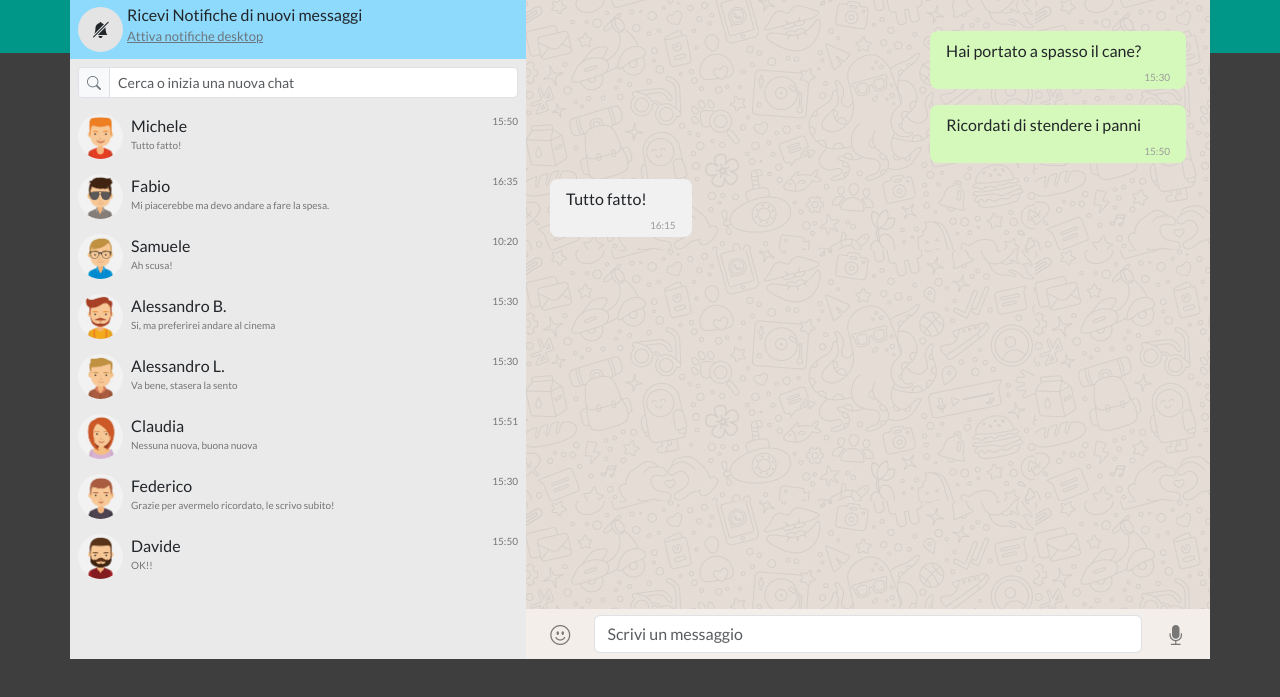
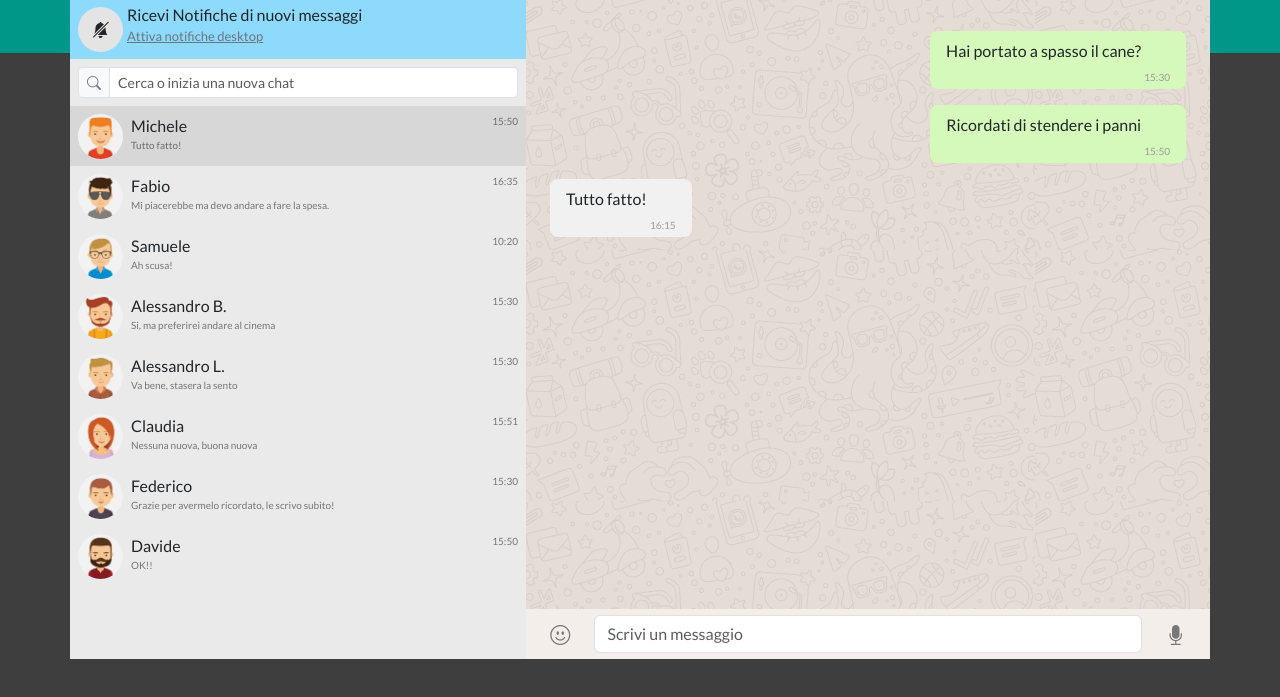
Before and after one commit to simopucci/vue-boolzapp, a plain HTML site: page index.html in a window 1280 px wide. Shown: the part 67-764 px from the top of the page. Drawn offline with nearby package versions, Linux system fonts and the light colour scheme.

Commit message:
feat: add active class

```diff
--- a/css/style.css
+++ b/css/style.css
@@ -37,6 +37,10 @@ i {
 
     background-color: rgb(234,234,234);
     overflow: auto;
+}
+
+.active {
+    background-color: rgb(215, 215, 215);
 }
 
 .my-account {
--- a/index.html
+++ b/index.html
@@ -64,7 +64,7 @@
 
             <!-- contacts chat -->
             <div class="contacts" v-for="(contact, i) in contacts">
-                <div class="contact-chat p-2 d-flex justify-content-between" @click="newActiveContact(i)">
+                <div class="contact-chat p-2 d-flex justify-content-between" @click="newActiveContact(i)" :class="{'active': i == currentContact}">
                     <div class="d-flex align-items-center">
                         <img :src="contact.avatar" class="rounded-pic rounded-circle">
                         <div class="ms-2 align-self-start">
--- a/js/main.js
+++ b/js/main.js
@@ -208,7 +208,7 @@ const app = createApp ({
 
         sendAutomaticResponse() {
             const newMessage = {
-                message: 'ok',
+                message: 'Stai zitto!',
                 date: this.getCurrentTime(),
                 status: 'received'
             };
```
